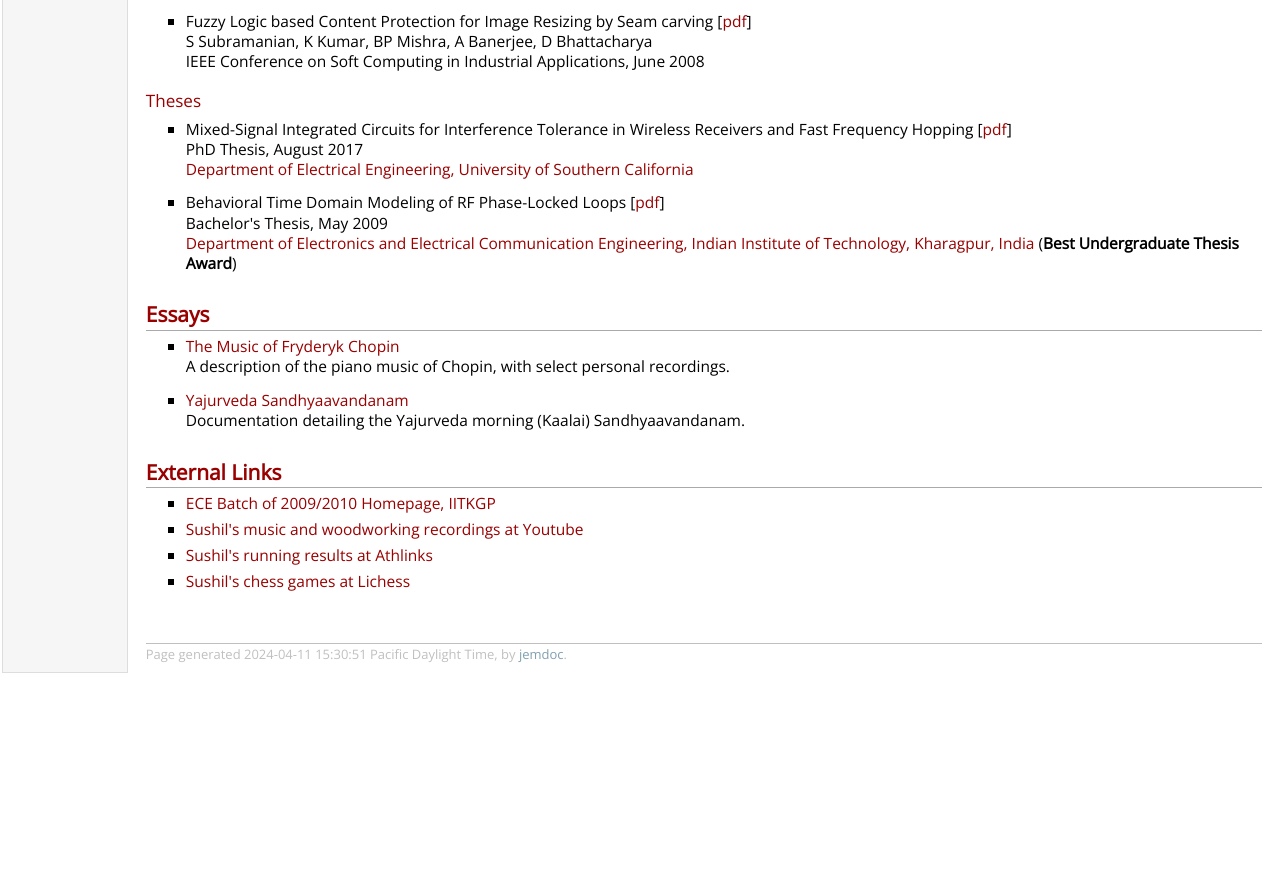
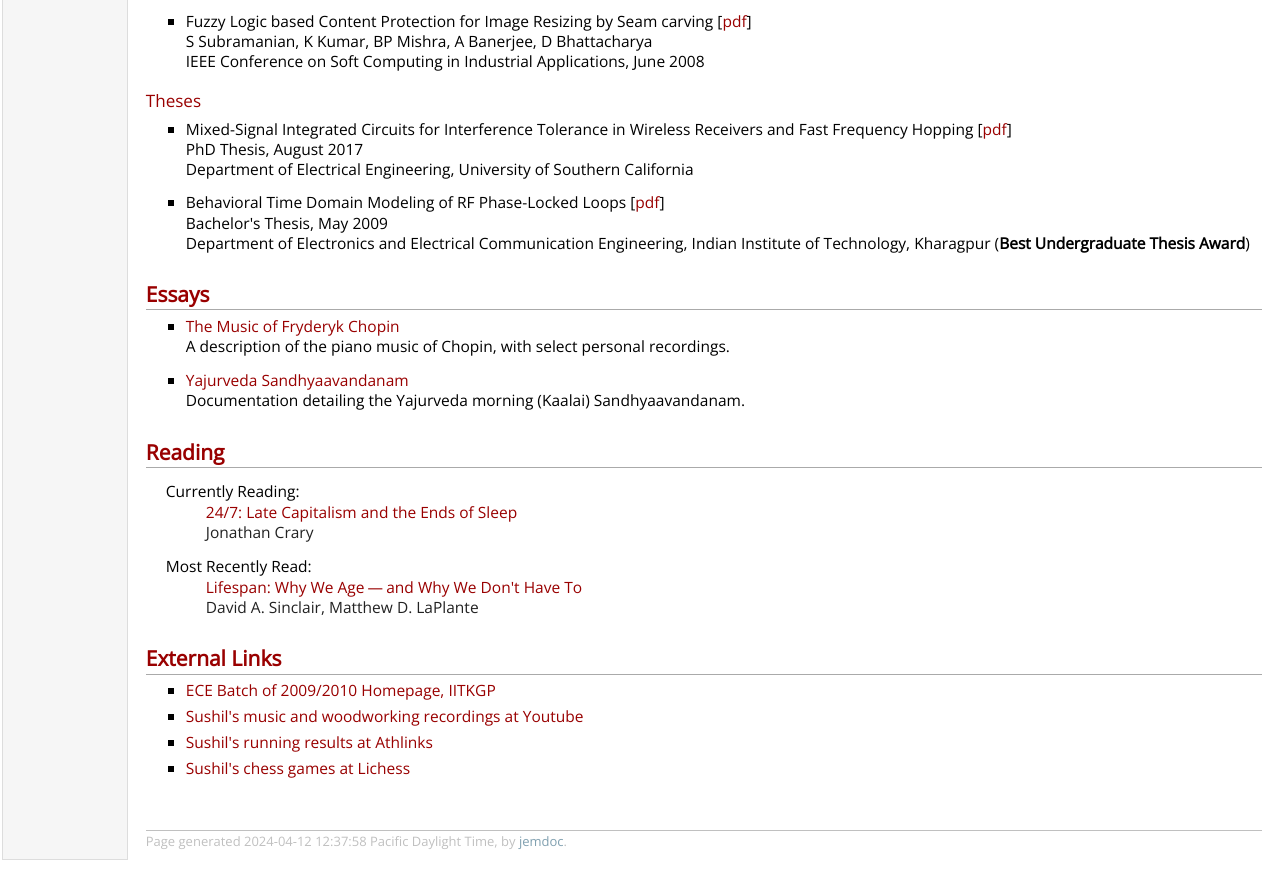
Before and after one commit to sushilsub/sushilsub.github.io, a plain HTML site: page index.html in a window 1280 px wide. Shown: the part 1660-2530 px from the top of the page. Before the commit the page ends 2343 px from the top, so only its background shows below. Drawn offline with nearby package versions, Linux system fonts and the light colour scheme.

Commit message:
Added Reading Section; Removed Links and Texts

```diff
--- a/index.html
+++ b/index.html
@@ -15,6 +15,7 @@
 <div class="menu-item"><a href="">Home</a></div>
 <div class="menu-item"><a href="#publications">Publications</a></div>
 <div class="menu-item"><a href="#essays">Essays</a></div>
+<div class="menu-item"><a href="#reading">Reading</a></div>
 <div class="menu-item"><a href="#externallinks">External&nbsp;Links</a></div>
 </td>
 <td id="layout-content">
@@ -41,7 +42,7 @@ scientist at <a href="https://www.intel.com/content/www/us/en/research/overview.
 <p>I analyze and design integrated communication systems. Of particular interest to me are topics in quantization and synchronization. Application areas that I have worked on are fast hopping frequency synthesizers and interference tolerant receivers. Currently, I primarily work on cryogenic control for quantum computing.  </p>
 <p>From 2005 to 2009, I did undergraduate studies in the
 <a href="https://www.iitkgp.ac.in/department/EC">Department of Electronics and Electrical Communication Engineering</a>
-at <a href="https://www.iitkgp.ac.in/">Indian Institute of Technology, Kharagpur, India</a>. I am from <a href="https://en.wikipedia.org/wiki/Bengaluru">Bengaluru, India</a>. </p>
+at <a href="https://www.iitkgp.ac.in/">Indian Institute of Technology, Kharagpur</a>. I am from <a href="https://en.wikipedia.org/wiki/Bengaluru">Bengaluru</a>. </p>
 <p><h2 id="publications"><b>Publications</b></h2> </p>
 <p>For a list that include patents and abstracts, see my <a href="https://scholar.google.com/citations?user=T8kH4TEAAAAJ&amp;amp;hl=en">Google Scholar</a> profile. </p>
 <h3>Journal Papers</h3>
@@ -128,13 +129,13 @@ IEEE Conference on Soft Computing in Industrial Applications, June 2008</p>
 <ul>
 <li><p>Mixed-Signal Integrated Circuits for Interference Tolerance in Wireless Receivers and Fast Frequency Hopping [<a href="https://digitallibrary.usc.edu/Share/71o82mp0t4p5g00lcr7x77d4n8ks0233">pdf</a>] <br />
 PhD Thesis, August 2017 <br />
-<a href="https://ee.usc.edu/">Department of Electrical Engineering, University of Southern California</a> </p>
+Department of Electrical Engineering, University of Southern California</p>
 </li>
 </ul>
 <ul>
 <li><p>Behavioral Time Domain Modeling of RF Phase-Locked Loops [<a href="https://www.sushilsubramanian.com/IITKGP_Thesis.pdf">pdf</a>] <br />
 Bachelor's Thesis, May 2009 <br />
-<a href="https://www.iitkgp.ac.in/department/EC">Department of Electronics and Electrical Communication Engineering, Indian Institute of Technology, Kharagpur, India</a> (<b>Best Undergraduate Thesis Award</b>)</p>
+Department of Electronics and Electrical Communication Engineering, Indian Institute of Technology, Kharagpur (<b>Best Undergraduate Thesis Award</b>)</p>
 </li>
 </ul>
 <p><h2 id="essays"><b>Essays</b></h2></p>
@@ -148,6 +149,19 @@ Bachelor's Thesis, May 2009 <br />
 <br /> Documentation detailing the Yajurveda morning (Kaalai) Sandhyaavandanam.</p>
 </li>
 </ul>
+<p><h2 id="reading"><b>Reading</b></h2></p>
+<dl>
+<dt>Currently Reading:</dt>
+<dd><p>
+<a href="https://www.versobooks.com/products/2315-24-7">24/7: Late Capitalism and the Ends of Sleep</a> <br />
+Jonathan Crary</p></dd>
+</dl>
+<dl>
+<dt>Most Recently Read:</dt>
+<dd><p>
+<a href="https://www.simonandschuster.com/books/Lifespan/David-A-Sinclair/9781501191978">Lifespan: Why We Age&#8201;&mdash;&#8201;and Why We Don't Have To</a> <br />
+David A. Sinclair, Matthew D. LaPlante</p></dd>
+</dl>
 <p><h2 id="externallinks"><b>External Links</b></h2></p>
 <ul>
 <li><p><a href="https://sites.google.com/site/kgp05ece/">ECE Batch of 2009/2010 Homepage, IITKGP</a></p>
@@ -161,7 +175,7 @@ Bachelor's Thesis, May 2009 <br />
 </ul>
 <div id="footer">
 <div id="footer-text">
-Page generated 2024-04-11 15:30:51 Pacific Daylight Time, by <a href="http://jemdoc.jaboc.net/">jemdoc</a>.
+Page generated 2024-04-12 12:37:58 Pacific Daylight Time, by <a href="http://jemdoc.jaboc.net/">jemdoc</a>.
 </div>
 </div>
 </td>
```
